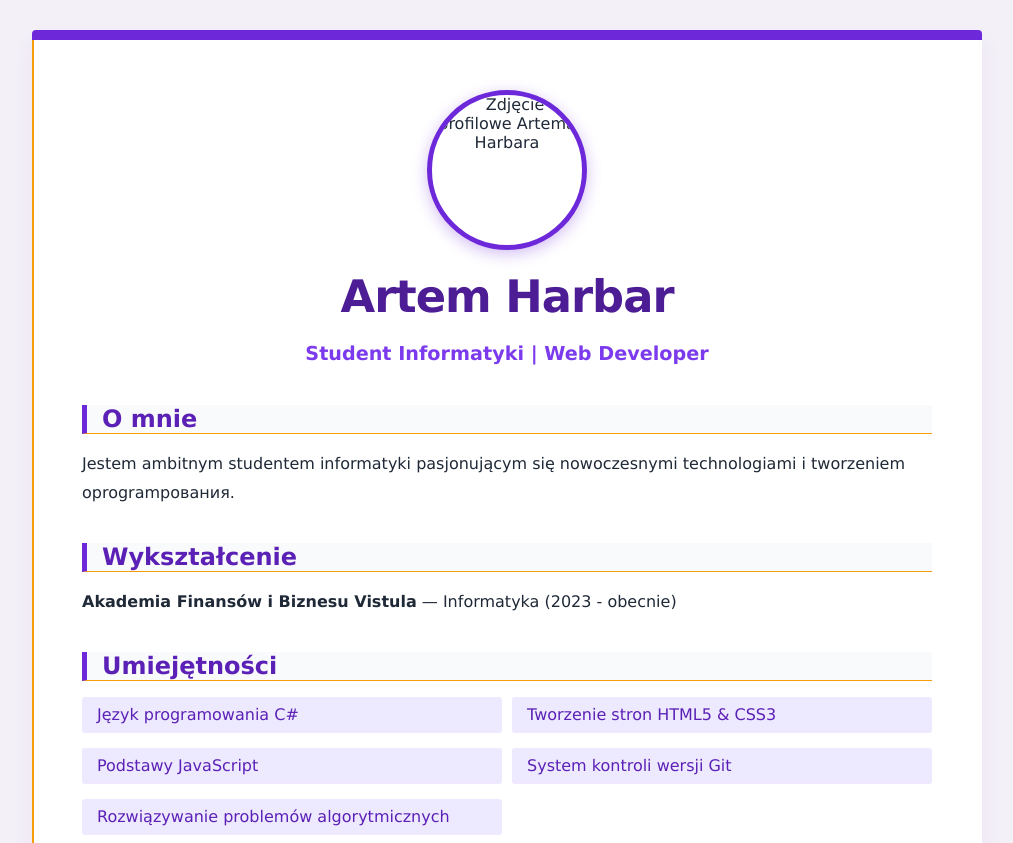
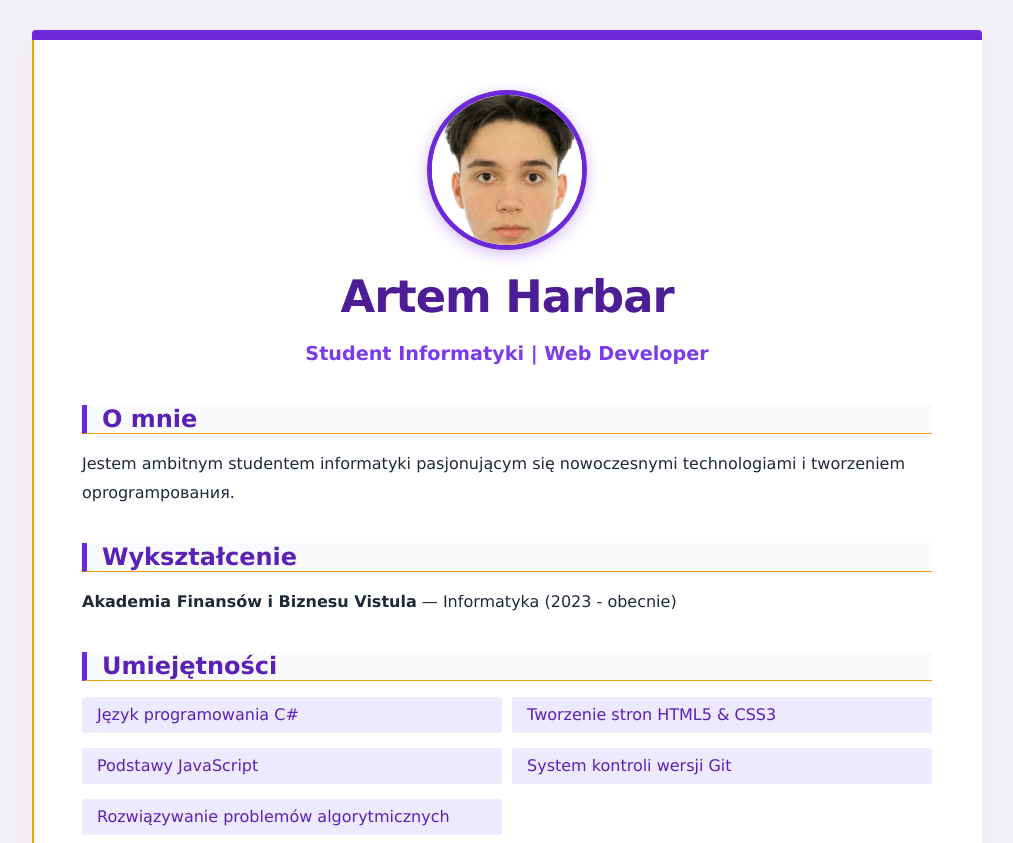
Before and after one commit to PL75663/zad2_css, a plain HTML site: page index.html in a window 1280 px wide. Shown: the top 843 px of the page, without its empty margins (133-1146 px from the left). Drawn offline with Linux system fonts and the light colour scheme.

Commit message:
Update index.html

```diff
--- a/index.html
+++ b/index.html
@@ -11,7 +11,7 @@
     <main class="cv-container">
         <header>
             <div class="photo-container">
-                <img src="profile-photo.jpg" alt="Zdjęcie profilowe Artema Harbara" class="profile-photo">
+                <img src="photo.jpg" alt="Zdjęcie profilowe Artema Harbara" class="profile-photo">
             </div>
 
             <h1>Artem Harbar</h1>
```
